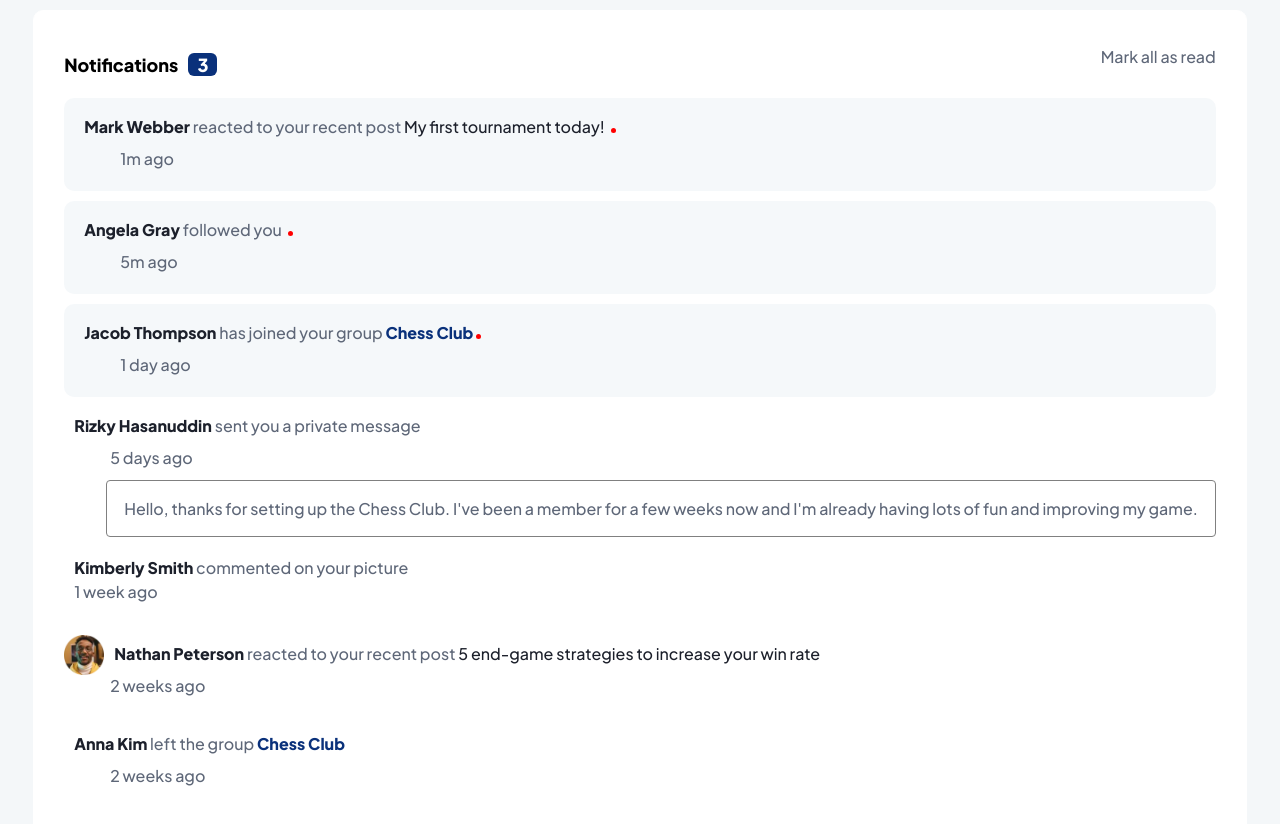
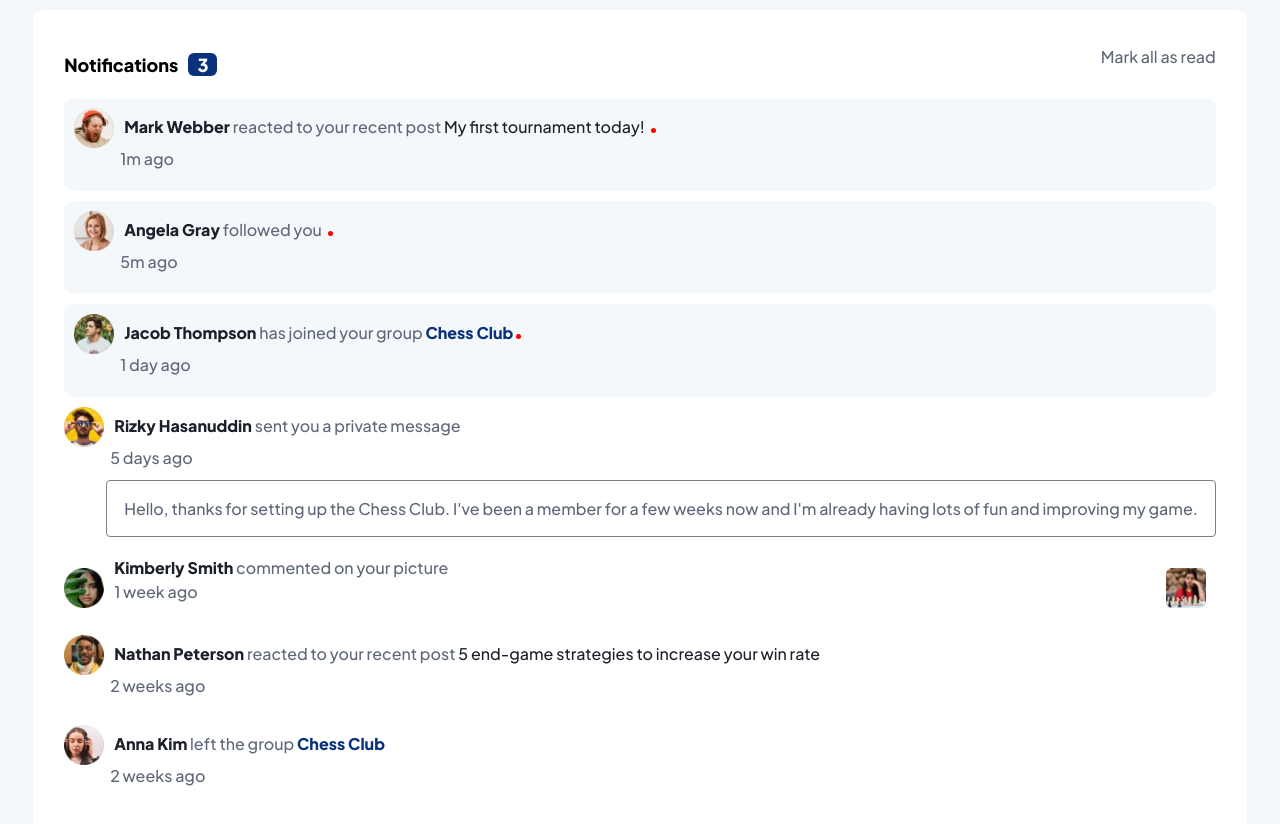
Before and after one commit to HasanAbdirahman/notification-page-main, a plain HTML site: page index.html in a window 1280 px wide. Drawn offline with Linux system fonts and the light colour scheme; files whose address does not match are found by name.

Commit message:
Update index.html

```diff
--- a/index.html
+++ b/index.html
@@ -34,7 +34,7 @@
 
       <div class="section one">
         <div class="flex">
-          <img src="./images/avatar-mark-webber.webp" alt="" />
+          <img src="avatar-mark-webber.webp" alt="" />
 
           <p class="detail">
             <span class="name">Mark Webber</span> reacted to your recent post
@@ -45,7 +45,7 @@
       </div>
       <div class="section two">
         <div class="flex">
-          <img src="./images/avatar-angela-gray.webp" alt="" />
+          <img src="avatar-angela-gray.webp" alt="" />
           <p class="detail">
             <span class="name">Angela Gray</span> followed you
             <span class = "dot"></span></p>
@@ -54,7 +54,7 @@
       </div>
       <div class="section three">
         <div class="flex">
-          <img src="images/avatar-jacob-thompson.webp" alt="" />
+          <img src="avatar-jacob-thompson.webp" alt="" />
           <p class="detail">
             <span class="name">Jacob Thompson</span> has joined your group
             <strong>Chess Club</strong><span class = "dot"></span>
@@ -64,7 +64,7 @@
       </div>
       <div>
         <div class="flex">
-          <img src="images/avatar-rizky-hasanuddin.webp" alt="" />
+          <img src="avatar-rizky-hasanuddin.webp" alt="" />
           <p class="detail">
             <span class="name">Rizky Hasanuddin </span>sent you a private
             message
@@ -80,7 +80,7 @@
       </div>
       <div class ="lower">
         <div class="flex">
-          <img src="images/avatar-kimberly-smith.webp" alt="" />
+          <img src="avatar-kimberly-smith.webp" alt="" />
           <div>
             <p class="detail">
               <span class="name">Kimberly Smith</span> commented on your picture
@@ -88,7 +88,7 @@
 
             <p class = "kimberly">1 week ago</p>
           </div>
-          <img class="not" src="images/image-chess.webp" alt="" />
+          <img class="not" src="image-chess.webp" alt="" />
         </div>
       </div>
       <div class ="lower">
@@ -104,7 +104,7 @@
       </div>
       <div class ="lower">
         <div class="flex">
-          <img src="images/avatar-anna-kim.webp" alt="" />
+          <img src="avatar-anna-kim.webp" alt="" />
           <p class="detail">
             <span class="name">Anna Kim</span> left the group
             <strong>Chess Club</strong>
```
